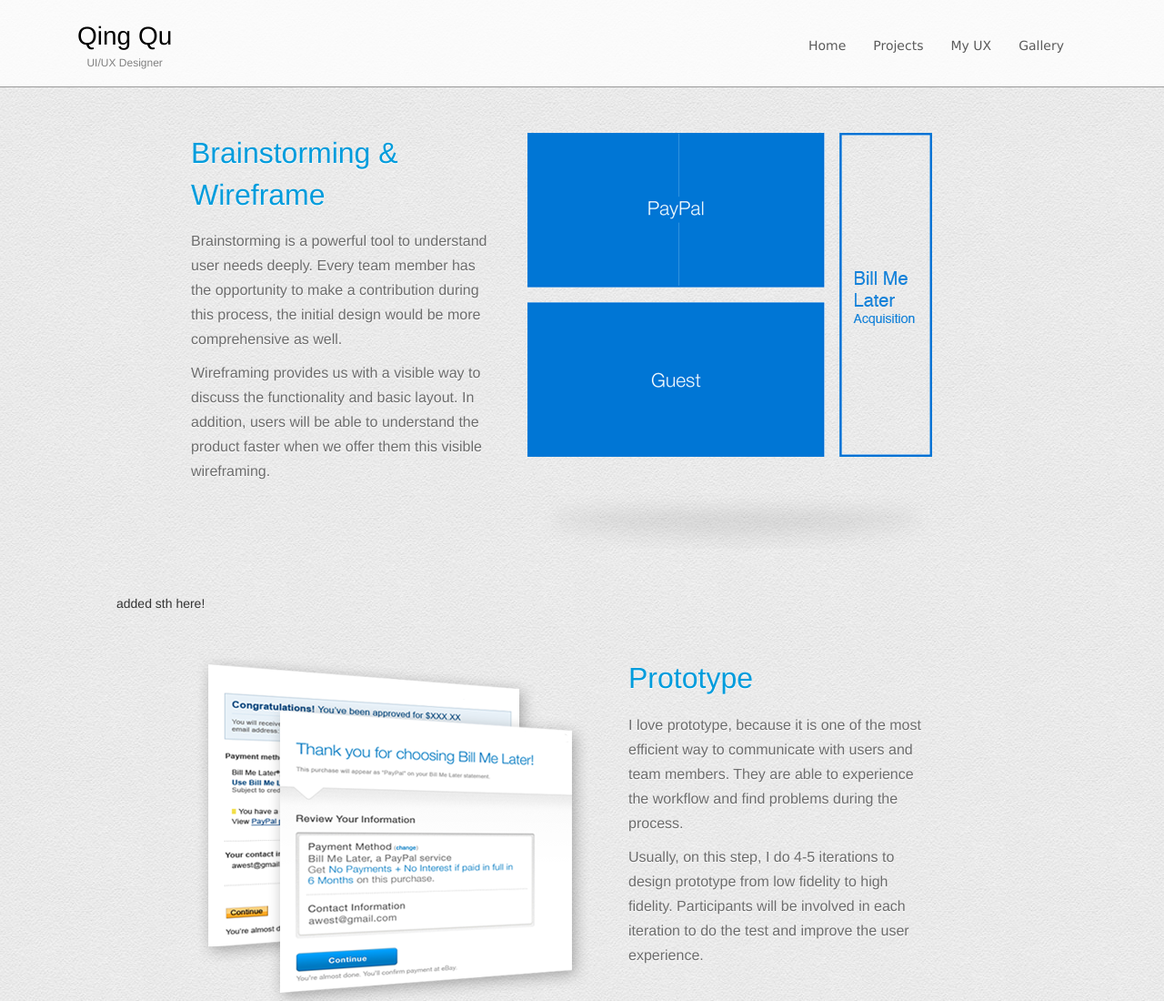
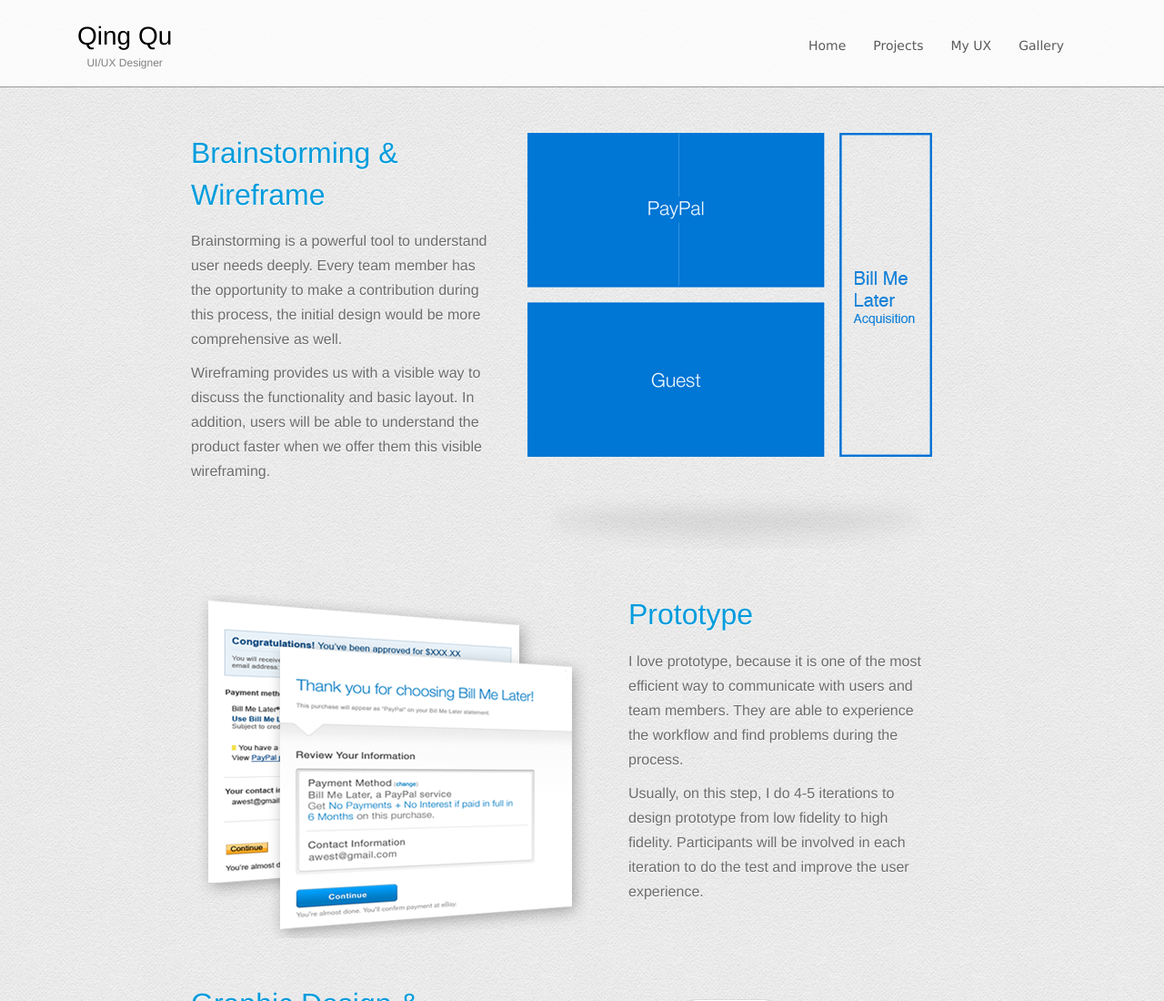
Before and after one commit to qqu/Qing-s-New-Site, a plain HTML site: page PPXOdetail.html in a window 1280 px wide. Shown: the top 1100 px of the page at 91% size. Drawn offline with nearby package versions, Linux system fonts and the light colour scheme; a web font is replaced by a local one.

Commit message:
Update PPXOdetail.html

```diff
--- a/PPXOdetail.html
+++ b/PPXOdetail.html
@@ -43,7 +43,7 @@
         </div>
         <div id="header_line">
    		</div>
-        <p>added sth here!</p>
+
         <div class="step_one">
         	<div class="container4">
             	<img src="images/prototype.png"/>
```
